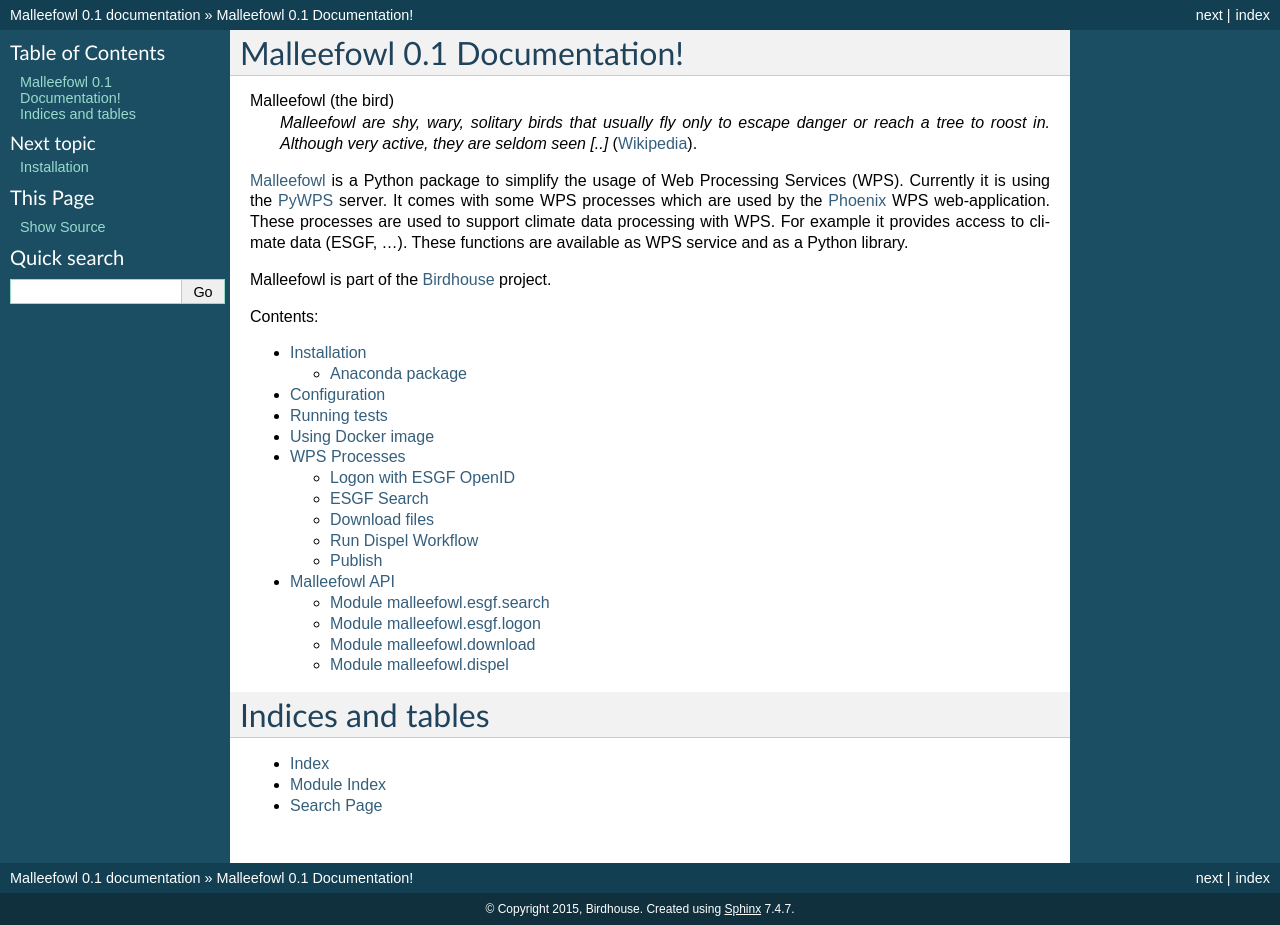
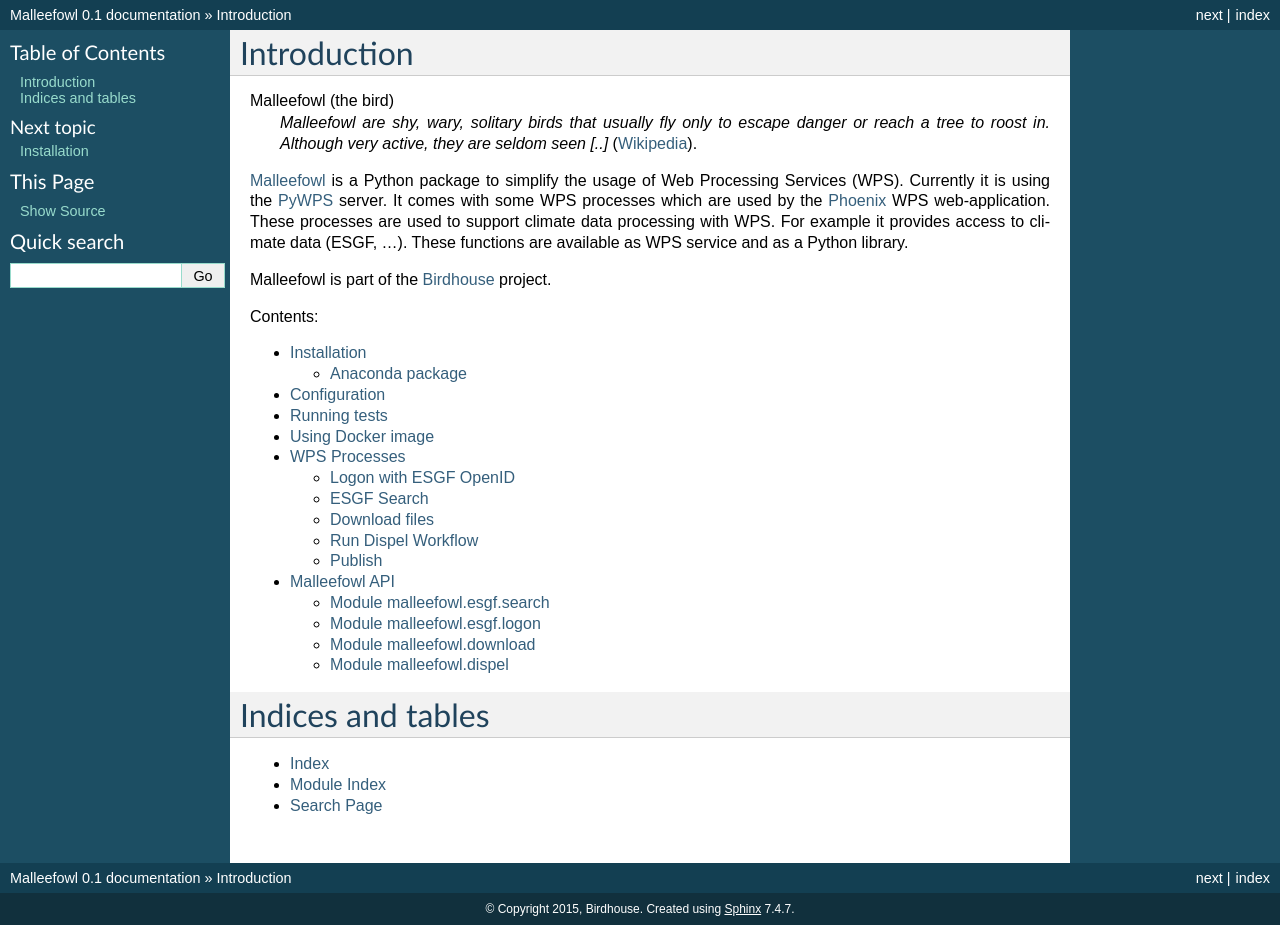
Before and after one commit to bird-house/malleefowl, a Sphinx documentation site: the page built from docs/source/index.rst, in a window 1280 px wide. Built offline with Sphinx 7.4.7, drawn with Linux system fonts in a browser that asks for light colours.

Commit message:
fixed references

```diff
--- a/docs/source/configuration.rst
+++ b/docs/source/configuration.rst
@@ -1,4 +1,5 @@
 .. _configuration:
+
 Configuration
 *************
 If you want to run on a different hostname or port then change the default values in ``custom.cfg``::
--- a/docs/source/docker.rst
+++ b/docs/source/docker.rst
@@ -1,4 +1,5 @@
 .. _docker:
+
 Using Docker image
 ******************
 
--- a/docs/source/index.rst
+++ b/docs/source/index.rst
@@ -3,8 +3,10 @@
    You can adapt this file completely to your liking, but it should at least
    contain the root `toctree` directive.
 
-Malleefowl |version| Documentation!
-===================================
+.. _introduction:
+
+Introduction
+============
 Malleefowl (the bird)
    *Malleefowl are shy, wary, solitary birds that usually fly only to escape danger or reach a tree to roost in. Although very active, they are seldom seen [..]* (`Wikipedia <https://en.wikipedia.org/wiki/Malleefowl>`_).
 
--- a/docs/source/installation.rst
+++ b/docs/source/installation.rst
@@ -1,4 +1,5 @@
 .. _installation:
+
 Installation
 ************
 Check out code from the malleefowl github repo and start the installation::
--- a/docs/source/testing.rst
+++ b/docs/source/testing.rst
@@ -1,4 +1,5 @@
-.. _installation:
+.. _testing:
+
 Running tests
 *************
 To run all unit tests one needs to fetch testdata with an esgf openid and start the malleefowl service::
```
